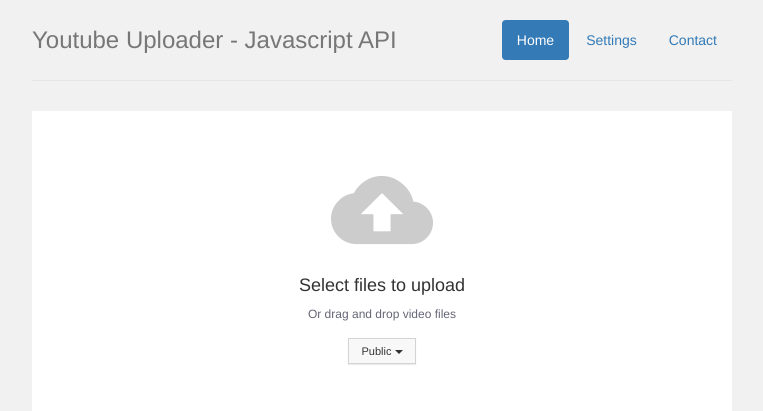
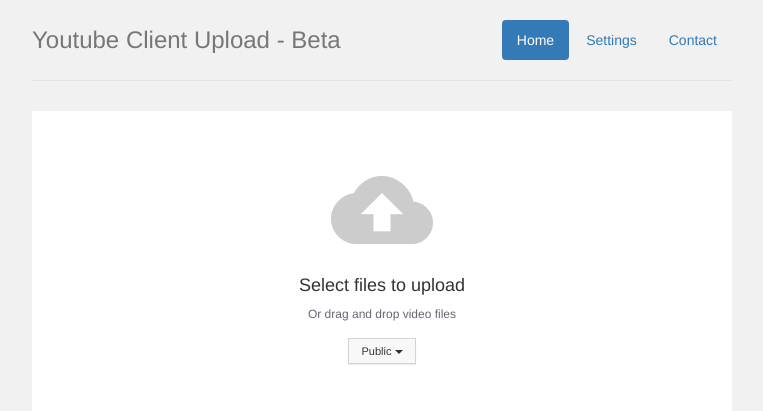
Before and after one commit to paulzmuda/youtube-react-upload, a PHP site: page / in a window 1280 px wide. Shown: the top 411 px of the page, without its empty margins (258-1021 px from the left). Run offline with PHP 8.4, Linux system fonts and the light colour scheme; some libraries are stand-ins or nearby versions.

Commit message:
test #2
change title in body of page

```diff
--- a/index.php
+++ b/index.php
@@ -117,7 +117,7 @@
             <li role="presentation"><a href="#">Contact</a></li>
           </ul>
         </nav>
-        <h3 class="text-muted">Youtube Uploader - Javascript API</h3>
+        <h3 class="text-muted">Youtube Client Upload - Beta</h3>
       </div>
 
       <div id="googleAuth">
```
